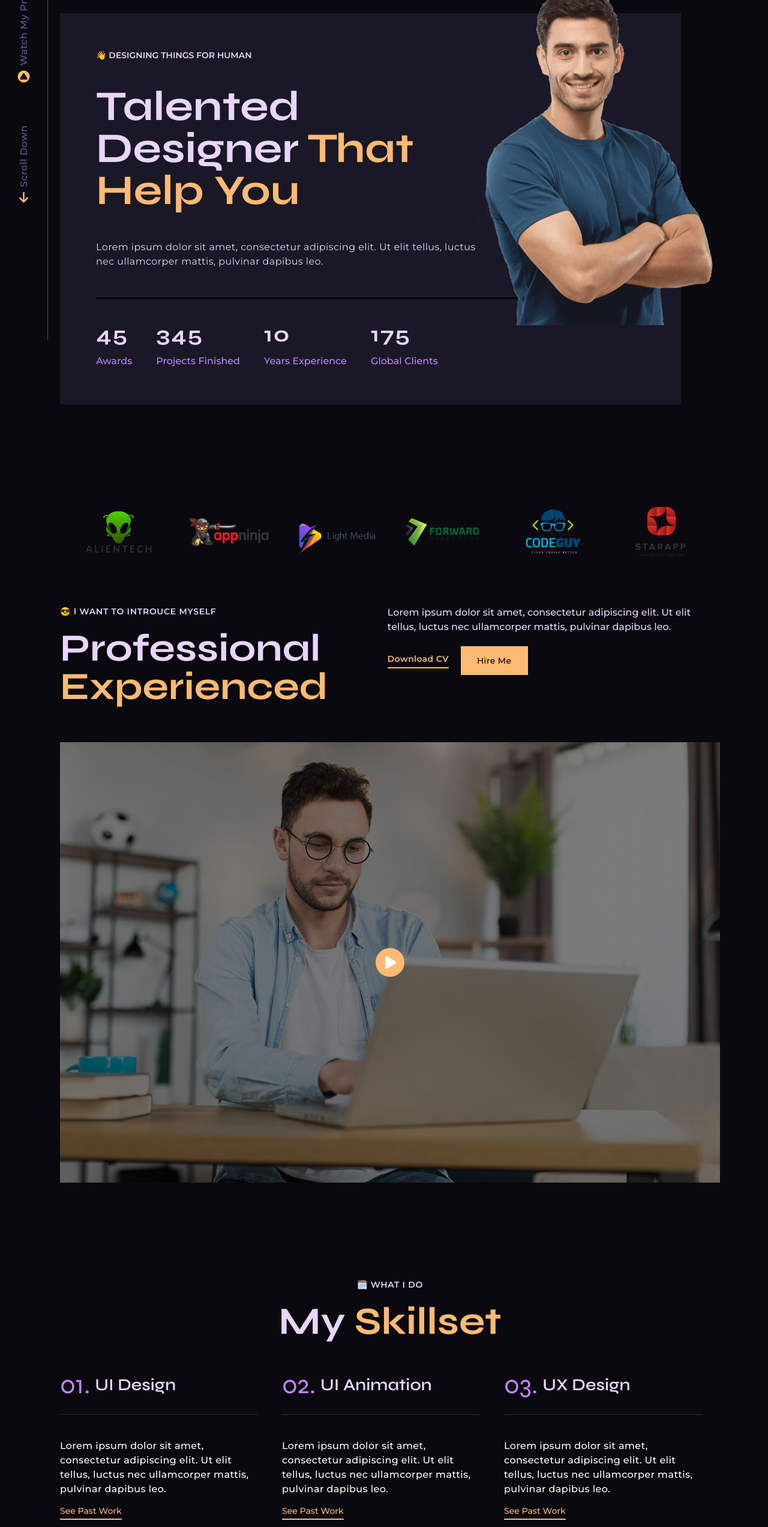
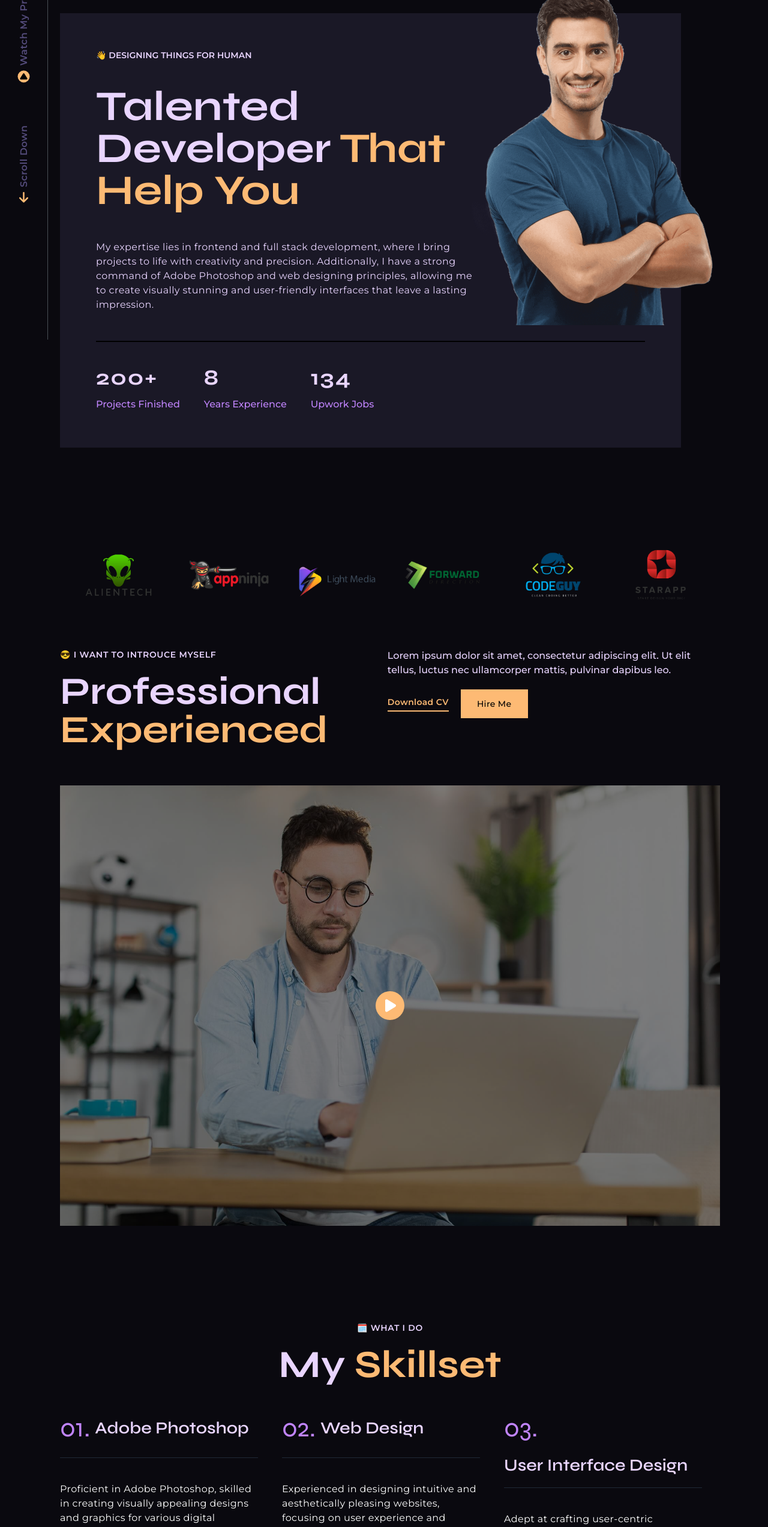
Before and after one commit to mzain787/Portfolio-Project, a Next.js app: page / in a window 1280 px wide. Shown: the part 234-2779 px from the top of the page at 60% size. Built offline with nearby package versions, Linux system fonts and the light colour scheme.

Commit message:
real data

```diff
--- a/src/components/Childcomps/Myskill.jsx
+++ b/src/components/Childcomps/Myskill.jsx
@@ -11,7 +11,7 @@ export default function Myskill({ number, skill, description }) {
           <h3 className='skill-heading font-semibold text-purple-200'>{skill}</h3>
         </div>
         <div>
-          <p className='description mb-3 text-base font-medium tracking-wide'>{description}</p>
+          <p className='description mb-3 text-base font-normal tracking-wide'>{description}</p>
           <a href="/" className='pb-1 border-b-2 text-orange-300 border-orange-300 text-sm font-medium'>See Past Work</a>
         </div>
         </AosAnimation>
--- a/src/components/Home/Hero.jsx
+++ b/src/components/Home/Hero.jsx
@@ -1,62 +1,95 @@
-'use client'
-import React from 'react'
-import "../Home/Home.css"
-import fiverr from "../../assets/images/fi.png"
-import upwork from "../../assets/images/up.png"
-import man from "../../assets/images/man-image.png"
-import AOSAnimation from '@/utils/AosAnimation'
-import Image from 'next/image'
+"use client";
+import React from "react";
+import "../Home/Home.css";
+import fiverr from "../../assets/images/fi.png";
+import upwork from "../../assets/images/up.png";
+import man from "../../assets/images/man-image.png";
+import AOSAnimation from "@/utils/AosAnimation";
+import Image from "next/image";
 const Hero = () => {
   return (
     <>
       <section className="hero-section  wrapper home-page relative">
         <div className="upwork-fiverr flex items-center gap-3 p-12 shake-vertical">
-      <p className='text-pruple-200 tracking-wide text-base font-medium'>Top Rated At</p>
-      <img src={fiverr.src} alt="fiverr-logo" className='w-10 h-10 shake-vertical'/>
-      <img src={upwork.src} alt="upwork-logo" className='w-10 h-10 shake-vertical'/>
+          <p className="text-pruple-200 tracking-wide text-base font-medium">
+            Top Rated At
+          </p>
+          <img
+            src={fiverr.src}
+            alt="fiverr-logo"
+            className="w-10 h-10 shake-vertical"
+          />
+          <a
+            href=
+            "https://www.upwork.com/freelancers/~014b6ad79986046218"
+            target="_blank"
+            rel="noopener noreferrer"
+          >
+             <img
+            src={upwork.src}
+            alt="upwork-logo"
+            className="w-10 h-10 shake-vertical"
+          />
+          </a>
         </div>
         <div className="hero-items">
           <div>
             <div className="hero-content">
-          <p className='text-sm font-semibold text-purple-200 mb-10'>👋 DESIGNING THINGS FOR HUMAN</p>
-          <h1 className='hero-heading text-purple-200 mb-12 bounce-top'>Talented Designer <span className='text-orange-300'>That Help You</span></h1>
-          <h2 className='mb-12 text-base font-normal tracking-wide text-purple-200'>Lorem ipsum dolor sit amet, consectetur adipiscing elit. Ut elit tellus, luctus nec ullamcorper mattis, pulvinar dapibus leo.</h2>
+              <p className="text-sm font-semibold text-purple-200 mb-10">
+                👋 DESIGNING THINGS FOR HUMAN
+              </p>
+              <h1 className="hero-heading text-purple-200 mb-12 bounce-top">
+                Talented Developer{" "}
+                <span className="text-orange-300">That Help You</span>
+              </h1>
+              <h2 className="mb-12 text-base font-normal tracking-wide text-purple-200">
+              My expertise lies in frontend and full stack development, where I bring projects to life with creativity and precision. Additionally, I have a strong command of Adobe Photoshop and web designing principles, allowing me to create visually stunning and user-friendly interfaces that leave a lasting impression.
+              </h2>
             </div>
-        <hr className='hr-line'/>
+            <hr className="hr-line" />
             <div className="brand-achievements flex gap-10 flex-wrap items-center">
+              {/* <div className="achievement">
+                <p className="text-4xl font-bold text-purple-200 mb-3 tracking-wider numbers">
+                  45
+                </p>
+                <p className="text-purple-400 text-base font-medium">Awards</p>
+              </div> */}
               <div className="achievement">
-          <p className='text-4xl font-bold text-purple-200 mb-3 tracking-wider numbers'>45</p>
-          <p className='text-purple-400 text-base font-medium'>Awards</p>
+                <p className="text-4xl font-bold text-purple-200 mb-3 tracking-wider numbers">
+                  200+
+                </p>
+                <p className="text-purple-400 text-base font-medium">
+                  Projects Finished
+                </p>
               </div>
               <div className="achievement">
-          <p className='text-4xl font-bold text-purple-200 mb-3 tracking-wider numbers'>345</p>
-          <p className='text-purple-400 text-base font-medium'>Projects Finished</p>
+                <p className="text-4xl font-bold text-purple-200 mb-3 tracking-wider numbers">
+                  8
+                </p>
+                <p className="text-purple-400 text-base font-medium">
+                  Years Experience
+                </p>
               </div>
               <div className="achievement">
-          <p className='text-4xl font-bold text-purple-200 mb-3 tracking-wider numbers'>10</p>
-          <p className='text-purple-400 text-base font-medium'>Years Experience</p>
-        </div>
-        <div className="achievement">
-          <p className='text-4xl font-bold text-purple-200 mb-3 tracking-wider numbers'>175</p>
-          <p className='text-purple-400 text-base font-medium'>Global Clients</p>
+                <p className="text-4xl font-bold text-purple-200 mb-3 tracking-wider numbers">
+                  134
+                </p>
+                <p className="text-purple-400 text-base font-medium">
+                  Upwork Jobs
+                </p>
               </div>
             </div>
           </div>
 
           <div className="hero-image">
-        <AOSAnimation type="fade-right"  easing='linear' duration={300}>
-          <Image
-          className='w-full'
-          src={man}
-          alt='man-imge'
-          />
+            <AOSAnimation type="fade-right" easing="linear" duration={300}>
+              <Image className="w-full" src={man} alt="man-imge" />
             </AOSAnimation>
           </div>
-
         </div>
       </section>
     </>
-  )
-  }
+  );
+};
 
-export default Hero
+export default Hero;
--- a/src/components/Home/Skills.jsx
+++ b/src/components/Home/Skills.jsx
@@ -5,35 +5,34 @@ const Skills = () => {
   const skills = [
     {
       number: "01",
-      skill: "UI Design",
-      description: "Lorem ipsum dolor sit amet, consectetur adipiscing elit. Ut elit tellus, luctus nec ullamcorper mattis, pulvinar dapibus leo."
+      skill: "Adobe Photoshop",
+      description: "Proficient in Adobe Photoshop, skilled in creating visually appealing designs and graphics for various digital platforms with precision and creativity."
     },
     {
       number: "02",
-      skill: "UI Animation",
-      description: "Lorem ipsum dolor sit amet, consectetur adipiscing elit. Ut elit tellus, luctus nec ullamcorper mattis, pulvinar dapibus leo."
+      skill: "Web Design",
+      description: "Experienced in designing intuitive and aesthetically pleasing websites, focusing on user experience and functionality to deliver engaging online experiences."
     },
     {
       number: "03",
-      skill: "UX Design",
-      description: "Lorem ipsum dolor sit amet, consectetur adipiscing elit. Ut elit tellus, luctus nec ullamcorper mattis, pulvinar dapibus leo."
+      skill: "User Interface Design",
+      description: "Adept at crafting user-centric interfaces, ensuring seamless interaction between users and digital products through thoughtful layout and visual design."
     },
     {
       number: "04",
-      skill: "UX Research",
-      description: "Lorem ipsum dolor sit amet, consectetur adipiscing elit. Ut elit tellus, luctus nec ullamcorper mattis, pulvinar dapibus leo."
+      skill: "Full Stack Dev",
+      description: "Well-versed in both front-end and back-end development, capable of building end-to-end web applications from conceptualization to deployment using a variety of technologies."
     },
     {
       number: "05",
-      skill: "Wireframe",
-      description: "Lorem ipsum dolor sit amet, consectetur adipiscing elit. Ut elit tellus, luctus nec ullamcorper mattis, pulvinar dapibus leo."
+      skill: "Data Scraping",
+      description: "Skilled in extracting and parsing data from various sources on the web, utilizing automated tools and scripts to gather valuable information for analysis and decision-making."
     },
     {
       number: "06",
-      skill: "Design System",
-      description: "Lorem ipsum dolor sit amet, consectetur adipiscing elit. Ut elit tellus, luctus nec ullamcorper mattis, pulvinar dapibus leo."
+      skill: "Frontend Dev",
+      description: "Proficient in developing responsive and dynamic user interfaces using HTML, CSS, and JavaScript, with a focus on creating engaging and interactive web experiences for users."
     }
-    // Add more skills as needed
   ];
 
   return (
--- a/src/components/Home/Testimonials.jsx
+++ b/src/components/Home/Testimonials.jsx
@@ -5,35 +5,50 @@ import "slick-carousel/slick/slick.css";
 import "slick-carousel/slick/slick-theme.css";
 import "../Home/Home.css";
 import Testimonial from "../Childcomps/Testimonial";
-import clientImg1 from "../../assets/images/testimonial-image.png";
 import HomeComponentsHeading from "../Childcomps/HomeComponentsHeading";
 import Hirebtn from "../Childcomps/Hirebtn";
 const Testimonials = ({showHeading = true}) => {
   const testimonials = [
     {
       clientReview:
-        "Lorem ipsum dolor sit amet, consectetur adipiscing elit. Ut elit tellus, luctus nec ullamcorper mattis, pulvinar dapibus leo.",
-      clientImg: clientImg1,
-      clientName: "Jimmy Sams",
+        "Absolutely hit it out of the park. Collaborated seamlessly with me and delivered precisely as per my instructions. I wholeheartedly endorse and highly recommend their services",
+      clientProj: "Full Stack - HomeSchool Communities"
     },
     {
       clientReview:
-        "Lorem ipsum dolor sit amet, consectetur adipiscing elit. Ut elit tellus, luctus nec ullamcorper mattis, pulvinar dapibus leo.",
-      clientImg: clientImg1,
-      clientName: "Andrew Tate",
+        "Muhammad is the man! Super fast and is a problem solver. Will definitely be using him in the future",
+      clientProj:"Full Stack"
     },
     {
       clientReview:
-        "Lorem ipsum dolor sit amet, consectetur adipiscing elit. Ut elit tellus, luctus nec ullamcorper mattis, pulvinar dapibus leo.",
-      clientImg: clientImg1,
-      clientName: "Jimmy Sams",
+        "Great experience again! Happy to work again in the future",
+      clientProj:"New design mockup to existing NextJs website"
     },
     {
       clientReview:
-        "Lorem ipsum dolor sit amet, consectetur adipiscing elit. Ut elit tellus, luctus nec ullamcorper mattis, pulvinar dapibus leo.",
-      clientImg: clientImg1,
-      clientName: "Andrew Tate",
+        "Muhammad understood the scope of the project very quickly and got to work immediately. He's a good communicator and listens carefully",
+      clientProj:"Reactjs: responsive product suggestion page"
     },
+    {
+      clientReview:
+        "Excellent experience. Muhammad created a professional looking website with minimal instructions, and made all adjustments as requested in a timely manner. Will look to hire again",
+      clientProj:"NFT Website Creation (Javascript / React dev required)"
+    },
+    {
+      clientReview:
+        "One of the best freelancers I have worked with. He was friendly, helpful, and has been really patient with me (I have no knowledge of web design). I would highly recommend Muhammad if you're looking for a website.",
+      clientProj:"Redesign of Site"
+    },
+    {
+      clientReview:
+        "Muhammad did a very nice job integrating my current website with netlify CMS.",
+      clientProj:"Fully SEO loaded responsive Gatsby.js Site with all CMS Integration"
+    },
+    {
+      clientReview:
+        "Implementation went smoothly and as planned. Overall, we liked the collaboration and we will definitely keep in touch and hire this freelancer in the future.",
+      clientProj:"Cyscale website v2 - Gatsby and new design from Symbold"
+    }
   ];
 
   const settings = {
@@ -95,8 +110,7 @@ const Testimonials = ({showHeading = true}) => {
               <Testimonial
                 key={testimonial.clientName}
                 clientReview={testimonial.clientReview}
-                clientImg={testimonial.clientImg}
-                clientName={testimonial.clientName}
+                clientProj={testimonial.clientProj}
               />
             ))}
           </Slider>
```
Also changed, not shown: src/components/Childcomps/Testimonial.jsx (+5 -5 lines). Lines whose indentation alone changed are shown as unchanged.
